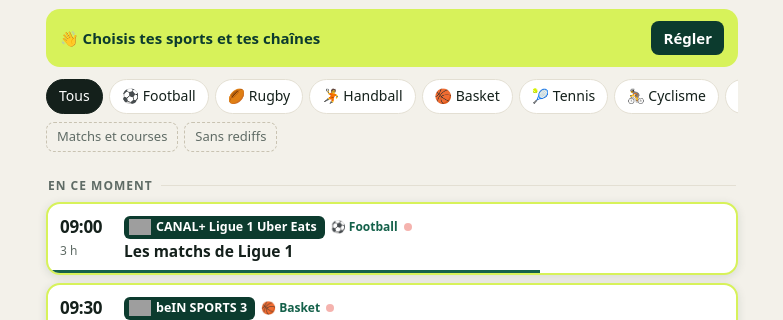
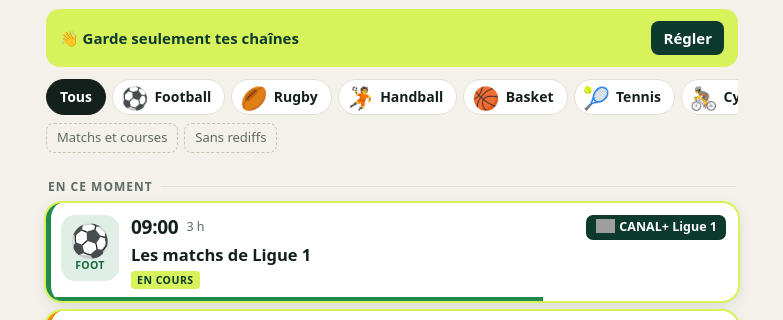
Before and after one commit to Ritemo/sport-tv, a plain HTML site: page index.html in a window 1280 px wide. Shown: the part 118-438 px from the top of the page, without its empty margins (248-1031 px from the left). Drawn offline with Linux system fonts and the light colour scheme; grey boxes are pictures that could not be loaded.

Commit message:
Nouvelle présentation : icônes de sport, couleurs, bouton Mettre à jour
Co-Authored-By: Claude Opus 5.5 <noreply@anthropic.com>
Claude-Session: https://claude.ai/code/session_0165sN9ssujVmTG488bSsVC8

```diff
--- a/index.html
+++ b/index.html
@@ -38,8 +38,10 @@ header{position:sticky;top:0;z-index:5;background:var(--vert);color:#fff;padding
 /* Filtres */
 .filtres{padding:12px 14px 4px}
 .sports{display:flex;gap:6px;overflow-x:auto;scrollbar-width:none;padding-bottom:8px}
-.puce{flex:0 0 auto;padding:7px 12px;border-radius:20px;background:var(--carte);border:1px solid var(--trait);font-size:14px;white-space:nowrap}
-.puce.actif{background:var(--encre);color:#fff;border-color:var(--encre)}
+.puce{flex:0 0 auto;padding:6px 13px 6px 8px;border-radius:22px;background:var(--carte);border:1.5px solid var(--trait);font-size:14px;font-weight:600;white-space:nowrap;display:inline-flex;align-items:center;gap:6px}
+.puce .emo{font-size:22px;line-height:1}
+.puce.actif{background:var(--c,var(--encre));color:#fff;border-color:var(--c,var(--encre))}
+.puce.tous{padding-left:13px}
 .bascules{display:flex;gap:6px;flex-wrap:wrap}
 .bascule{font-size:13px;padding:5px 10px;border-radius:8px;border:1px dashed #c9c3b2;color:var(--doux)}
 .bascule.actif{border-style:solid;border-color:var(--vert2);color:var(--vert2);background:#e4f0ea;font-weight:600}
@@ -48,32 +50,41 @@ header{position:sticky;top:0;z-index:5;background:var(--vert);color:#fff;padding
 main{padding:0 14px}
 h2{font-size:12px;text-transform:uppercase;letter-spacing:1px;color:var(--doux);margin:22px 2px 8px;display:flex;align-items:center;gap:8px}
 h2::after{content:"";flex:1;height:1px;background:var(--trait)}
-.prog{display:flex;gap:12px;background:var(--carte);border-radius:var(--r);padding:12px;margin-bottom:8px;box-shadow:0 1px 0 var(--trait);width:100%;text-align:left;position:relative;overflow:hidden}
-.heure{flex:0 0 52px;font-variant-numeric:tabular-nums}
-.heure b{display:block;font-size:17px;letter-spacing:-.3px}
-.heure span{font-size:12px;color:var(--doux)}
+.prog{display:flex;gap:12px;align-items:flex-start;background:var(--carte);border-radius:16px;padding:12px 12px 12px 10px;margin-bottom:10px;box-shadow:0 1px 2px rgba(20,32,27,.06),0 0 0 1px var(--trait);width:100%;text-align:left;position:relative;overflow:hidden;border-left:5px solid var(--c)}
+.prog:active{transform:scale(.99)}
+.tuile{flex:0 0 58px;height:66px;border-radius:14px;background:color-mix(in srgb,var(--c) 14%,#fff);display:flex;flex-direction:column;align-items:center;justify-content:center;gap:2px}
+.tuile .emo{font-size:32px;line-height:1}
+.tuile small{font-size:10.5px;font-weight:800;color:color-mix(in srgb,var(--c) 75%,#000);text-transform:uppercase;letter-spacing:.3px}
 .corps{flex:1;min-width:0}
-.haut{display:flex;align-items:center;gap:6px;font-size:12px;color:var(--doux);margin-bottom:3px}
-.disc{font-weight:600;color:var(--vert2)}
-.titre{font-weight:700;font-size:15.5px;line-height:1.25}
-.st{color:var(--doux);font-size:13.5px;margin-top:2px}
-.chaine{display:inline-flex;align-items:center;gap:5px;font-size:12.5px;font-weight:800;color:#fff;background:var(--vert);border-radius:6px;padding:3px 8px 3px 5px;white-space:nowrap}
-.chaine img{width:22px;height:16px;object-fit:contain}
-.chaine i{display:none}
-.haut{flex-wrap:wrap}
+.ligneh{display:flex;align-items:center;gap:8px;margin-bottom:4px}
+.h{font-size:19px;font-weight:800;letter-spacing:-.3px;font-variant-numeric:tabular-nums}
+.duree{font-size:12.5px;color:var(--doux)}
+.titre{font-weight:700;font-size:16.5px;line-height:1.25}
+.st{color:var(--doux);font-size:14px;margin-top:2px}
+.badges{display:flex;gap:6px;margin-top:6px;flex-wrap:wrap}
+.badges:empty{display:none}
+.chaine{margin-left:auto;flex:0 1 auto;min-width:0;display:block;font-size:12.5px;font-weight:800;color:#fff;background:var(--vert);border-radius:7px;padding:4px 9px;white-space:nowrap;overflow:hidden;text-overflow:ellipsis}
+.chaine img{width:20px;height:14px;object-fit:contain;vertical-align:-2px;margin-right:4px}
+.b-encours{background:var(--citron);color:var(--vert)}
 .badge{font-size:10.5px;font-weight:800;letter-spacing:.5px;padding:2px 6px;border-radius:4px;text-transform:uppercase}
 .b-live{background:var(--rouge);color:#fff}
 .b-redif{background:#ece6d6;color:var(--ambre)}
 .b-mag{background:#e9eef7;color:#3b5a8c}
 .desc{display:none;font-size:13.5px;color:#3d4843;margin-top:8px}
 .prog.ouvert .desc{display:block}
-.encours{border:2px solid var(--citron);box-shadow:0 2px 10px rgba(12,59,46,.12)}
-.barre{position:absolute;left:0;bottom:0;height:3px;background:var(--vert2)}
+.encours{box-shadow:0 0 0 2px var(--citron),0 4px 14px rgba(12,59,46,.12)}
+.barre{position:absolute;left:0;bottom:0;height:4px;background:var(--c)}
 .pulse{width:8px;height:8px;border-radius:50%;background:var(--rouge);animation:p 1.4s infinite}
 @keyframes p{50%{opacity:.25}}
 .vide{text-align:center;color:var(--doux);padding:50px 20px}
 .vide b{display:block;font-size:40px;margin-bottom:8px}
-.info{font-size:12px;color:var(--doux);text-align:center;margin:26px 0 0}
+.pied{text-align:center;margin:26px 14px 0}
+.info{font-size:12.5px;color:var(--doux);margin:0 0 10px}
+.majbtn{background:var(--carte);border:1.5px solid var(--trait);padding:10px 18px;border-radius:22px;font-weight:700;color:var(--vert)}
+.icone.tourne svg{animation:tourne .8s linear infinite}
+@keyframes tourne{to{transform:rotate(360deg)}}
+.toast{position:fixed;left:50%;bottom:calc(22px + env(safe-area-inset-bottom));transform:translate(-50%,30px);opacity:0;background:var(--encre);color:#fff;padding:11px 16px;border-radius:12px;font-size:14px;font-weight:600;transition:.25s;z-index:20;pointer-events:none;max-width:90vw;text-align:center}
+.toast.vu{opacity:1;transform:translate(-50%,0)}
 .bandeau{margin:12px 14px 0;background:var(--citron);color:var(--vert);border-radius:var(--r);padding:12px 14px;display:flex;gap:10px;align-items:center;font-weight:600}
 .bandeau button{margin-left:auto;background:var(--vert);color:#fff;padding:7px 12px;border-radius:8px;font-weight:700}
 .alerte{background:#fdecea;color:#8a1f17}
@@ -102,6 +113,7 @@ h2::after{content:"";flex:1;height:1px;background:var(--trait)}
     <div class="ligne1">
       <div class="logo">Sport<b>TV</b></div>
       <button class="icone" id="bRech" aria-label="Rechercher"><svg viewBox="0 0 24 24"><circle cx="11" cy="11" r="7"/><path d="m20 20-3.5-3.5"/></svg></button>
+      <button class="icone" id="bMaj" aria-label="Mettre à jour"><svg viewBox="0 0 24 24"><path d="M20 11a8 8 0 1 0-2.3 5.7"/><path d="M20 4v7h-7"/></svg></button>
       <button class="icone" id="bReg" aria-label="Mes sports et chaînes"><svg viewBox="0 0 24 24"><path d="M4 6h10M18 6h2M4 12h4M12 12h8M4 18h12M20 18h0"/><circle cx="16" cy="6" r="2"/><circle cx="10" cy="12" r="2"/><circle cx="18" cy="18" r="2"/></svg></button>
     </div>
     <div class="recherche" id="zoneRech"><input id="rech" type="search" placeholder="Équipe, compétition, joueur..." autocomplete="off"></div>
@@ -113,7 +125,8 @@ h2::after{content:"";flex:1;height:1px;background:var(--trait)}
     <div class="bascules" id="bascules"></div>
   </section>
   <main id="liste"></main>
-  <p class="info" id="info"></p>
+  <div class="pied"><p class="info" id="info"></p><button class="majbtn" id="bMaj2">↻ Mettre à jour</button></div>
+  <div class="toast" id="toast"></div>
 </div>
 
 <div class="voile" id="voile"></div>
@@ -131,6 +144,8 @@ h2::after{content:"";flex:1;height:1px;background:var(--trait)}
 </aside>
 
 <script>
+const COULEUR = {"Football":"#1f8a4c","Rugby":"#9c5b25","Handball":"#e8590c","Basket":"#f08c00","Hockey":"#1971c2","Tennis":"#7cb518","Cyclisme":"#e0a800","Sports mécaniques":"#d6336c","Sports d'hiver":"#3b9ee8","Athlétisme":"#ae3ec9","Natation":"#1098ad","Sports nautiques":"#0b7285","Équitation":"#7950f2"};
+const COURT = {"Football":"Foot","Rugby":"Rugby","Handball":"Hand","Basket":"Basket","Hockey":"Hockey","Tennis":"Tennis","Cyclisme":"Vélo","Sports mécaniques":"Auto","Sports d'hiver":"Hiver","Athlétisme":"Athlé","Natation":"Nage","Sports nautiques":"Voile","Équitation":"Cheval"};
 const EMOJI = {"Football":"⚽","Rugby":"🏉","Handball":"🤾","Basket":"🏀","Volley":"🏐","Tennis":"🎾","Cyclisme":"🚴","Sports mécaniques":"🏎️","Golf":"⛳","Sports d'hiver":"⛷️","Hockey":"🏒","Sports US":"🏈","Combat":"🥊","Athlétisme":"🏃","Natation":"🏊","Sports nautiques":"⛵","Équitation":"🏇","Fléchettes et billard":"🎯","Gymnastique":"🤸","Autres sports":"🏅"};
 const TNT = ["TF1.fr","France2.fr","France3.fr","France4.fr","France5.fr","M6.fr","Arte.fr","W9.fr","TMC.fr","TFX.fr","LEquipe21.fr","RMCDecouverte.fr","RMCStory.fr","6ter.fr","CStar.fr","Gulli.fr","NRJ12.fr","C8.fr","CNews.fr","Cherie25.fr","TF1SeriesFilms.fr","LCP.fr","BFMTV.fr","FranceInfo.fr","T18.fr","NOVO19.fr"];
 
@@ -178,18 +193,19 @@ function filtrer(){
 function carte(p, maintenant){
   const enCours = p.d <= maintenant && p.f > maintenant;
   const pct = enCours ? Math.min(100, (maintenant-p.d)/(p.f-p.d)*100) : 0;
-  const badges = (enCours ? '<span class="pulse"></span>' : "")
+  const badges = (enCours ? '<span class="badge b-encours">En cours</span>' : "")
     + (p.live ? '<span class="badge b-live">Direct</span>' : "")
     + (p.redif ? '<span class="badge b-redif">Rediff</span>' : "")
     + (p.mag ? '<span class="badge b-mag">Magazine</span>' : "");
-  const logo = logoChaine[p.c] ? `<img src="${esc(logoChaine[p.c])}" alt="" loading="lazy" onerror="this.remove()">` : "<i></i>";
-  const jour = texteRech ? `<span>${jourCourt(p.d)}</span>` : `<span>${duree(p)}</span>`;
-  return `<button class="prog${enCours ? " encours" : ""}">
-    <div class="heure"><b>${hhmm(p.d)}</b>${jour}</div>
+  const logo = logoChaine[p.c] ? `<img src="${esc(logoChaine[p.c])}" alt="" loading="lazy" onerror="this.remove()">` : "";
+  const info = texteRech ? jourCourt(p.d)+" · "+duree(p) : duree(p);
+  return `<button class="prog${enCours ? " encours" : ""}" style="--c:${COULEUR[p.sp]||"#5f6b65"}" aria-label="${esc(p.sp)}">
+    <div class="tuile"><span class="emo">${EMOJI[p.sp]||"🏅"}</span><small>${COURT[p.sp]||""}</small></div>
     <div class="corps">
-      <div class="haut"><span class="chaine">${logo}${esc(nomChaine[p.c]||p.c)}</span><span class="disc">${EMOJI[p.sp]||"🏅"} ${esc(p.sp)}</span>${badges}</div>
+      <div class="ligneh"><span class="h">${hhmm(p.d)}</span><span class="duree">${info}</span><span class="chaine">${logo}${esc((nomChaine[p.c]||p.c).replace(/ Uber Eats/i, ""))}</span></div>
       <div class="titre">${esc(p.t)}</div>
       ${p.st ? `<div class="st">${esc(p.st)}</div>` : ""}
+      <div class="badges">${badges}</div>
       ${p.ds ? `<div class="desc">${esc(p.ds)}</div>` : ""}
     </div>
     ${enCours ? `<div class="barre" style="width:${pct}%"></div>` : ""}
@@ -207,8 +223,8 @@ function afficher(){
   }).join("");
   // Puces sports
   const actifs = sportsActifs();
-  $("sports").innerHTML = actifs.length > 1 ? `<button class="puce${!sportFocus ? " actif" : ""}" data-s="">Tous</button>`
-    + actifs.map(s => `<button class="puce${sportFocus === s ? " actif" : ""}" data-s="${esc(s)}">${EMOJI[s]} ${esc(s)}</button>`).join("") : "";
+  $("sports").innerHTML = actifs.length > 1 ? `<button class="puce tous${!sportFocus ? " actif" : ""}" data-s="">Tous</button>`
+    + actifs.map(s => `<button class="puce${sportFocus === s ? " actif" : ""}" style="--c:${COULEUR[s]}" data-s="${esc(s)}"><span class="emo">${EMOJI[s]}</span>${esc(COURT[s] ? (s.length > 10 ? COURT[s] : s) : s)}</button>`).join("") : "";
   $("bascules").innerHTML = [["ev","Matchs et courses"],["redif","Sans rediffs"]]
     .map(([k, l]) => `<button class="bascule${opts[k] ? " actif" : ""}" data-o="${k}">${l}</button>`).join("");
   // Liste
@@ -229,10 +245,10 @@ function afficher(){
   // Bandeaux
   let band = "";
   if (META && Date.now()/1000 - META.maj > 36*3600) band = `<div class="bandeau alerte">⚠️ Programme pas mis à jour depuis ${Math.round((Date.now()/1000-META.maj)/3600)} h.</div>`;
-  else if (D.programmes.length && !mesSports) band = `<div class="bandeau">👋 Choisis tes sports et tes chaînes<button id="bChoisir">Régler</button></div>`;
+  else if (D.programmes.length && !mesSports) band = `<div class="bandeau">👋 Garde seulement tes chaînes<button id="bChoisir">Régler</button></div>`;
   $("bandeau").innerHTML = band;
   if ($("bChoisir")) $("bChoisir").onclick = ouvrirReglages;
-  $("info").textContent = META ? "Mis à jour le "+new Date(META.maj*1000).toLocaleString("fr-FR",{timeZone:"Europe/Paris",weekday:"long",day:"numeric",month:"long",hour:"2-digit",minute:"2-digit"})+" · source xmltvfr.fr" : "";
+  $("info").textContent = META ? "Programme du "+new Date(META.maj*1000).toLocaleString("fr-FR",{timeZone:"Europe/Paris",weekday:"long",day:"numeric",month:"long",hour:"2-digit",minute:"2-digit"})+" · source xmltvfr.fr" : "";
 }
 
 function remplirReglages(){
@@ -277,10 +293,27 @@ async function charger(){
   D.chaines.forEach(c => { nomChaine[c.id] = c.nom; logoChaine[c.id] = c.logo; });
   afficher();
 }
+function toast(t){ const el = $("toast"); el.textContent = t; el.classList.add("vu"); clearTimeout(toast.t); toast.t = setTimeout(() => el.classList.remove("vu"), 3200); }
+async function maj(){
+  $("bMaj").classList.add("tourne");
+  try { const reg = await navigator.serviceWorker?.getRegistration(); if (reg) await reg.update(); } catch(e) {}
+  const avant = META && META.maj;
+  await charger();
+  $("bMaj").classList.remove("tourne");
+  if (!META) toast("Pas de connexion, programme inchangé");
+  else toast((avant && META.maj === avant ? "Déjà à jour" : "Programme mis à jour") + " · robot passé à " + hhmm(META.maj));
+}
+$("bMaj").onclick = maj;
+$("bMaj2").onclick = () => { scrollTo({top:0, behavior:"smooth"}); maj(); };
 charger();
 setInterval(afficher, 60000);  // barre de progression et programmes terminés
 document.addEventListener("visibilitychange", () => { if (!document.hidden) charger(); });
-if ("serviceWorker" in navigator) navigator.serviceWorker.register("sw.js");
+if ("serviceWorker" in navigator) {
+  const avaitControle = !!navigator.serviceWorker.controller;
+  navigator.serviceWorker.register("sw.js");
+  // Nouvelle version de l'appli installée : on recharge une fois
+  navigator.serviceWorker.addEventListener("controllerchange", () => { if (avaitControle && !maj.recharge) { maj.recharge = true; location.reload(); } });
+}
 </script>
 </body>
 </html>
--- a/sw.js
+++ b/sw.js
@@ -1,5 +1,5 @@
 // Coquille de l'appli en cache ; les données passent toujours par le réseau d'abord.
-const CACHE = "sport-tv-v3";
+const CACHE = "sport-tv-v4";
 const COQUILLE = ["./", "index.html", "manifest.webmanifest", "icons/icon-192.png"];
 self.addEventListener("install", e => { e.waitUntil(caches.open(CACHE).then(c => c.addAll(COQUILLE))); self.skipWaiting(); });
 self.addEventListener("activate", e => {
```
Also changed, not shown: 1 other file.
